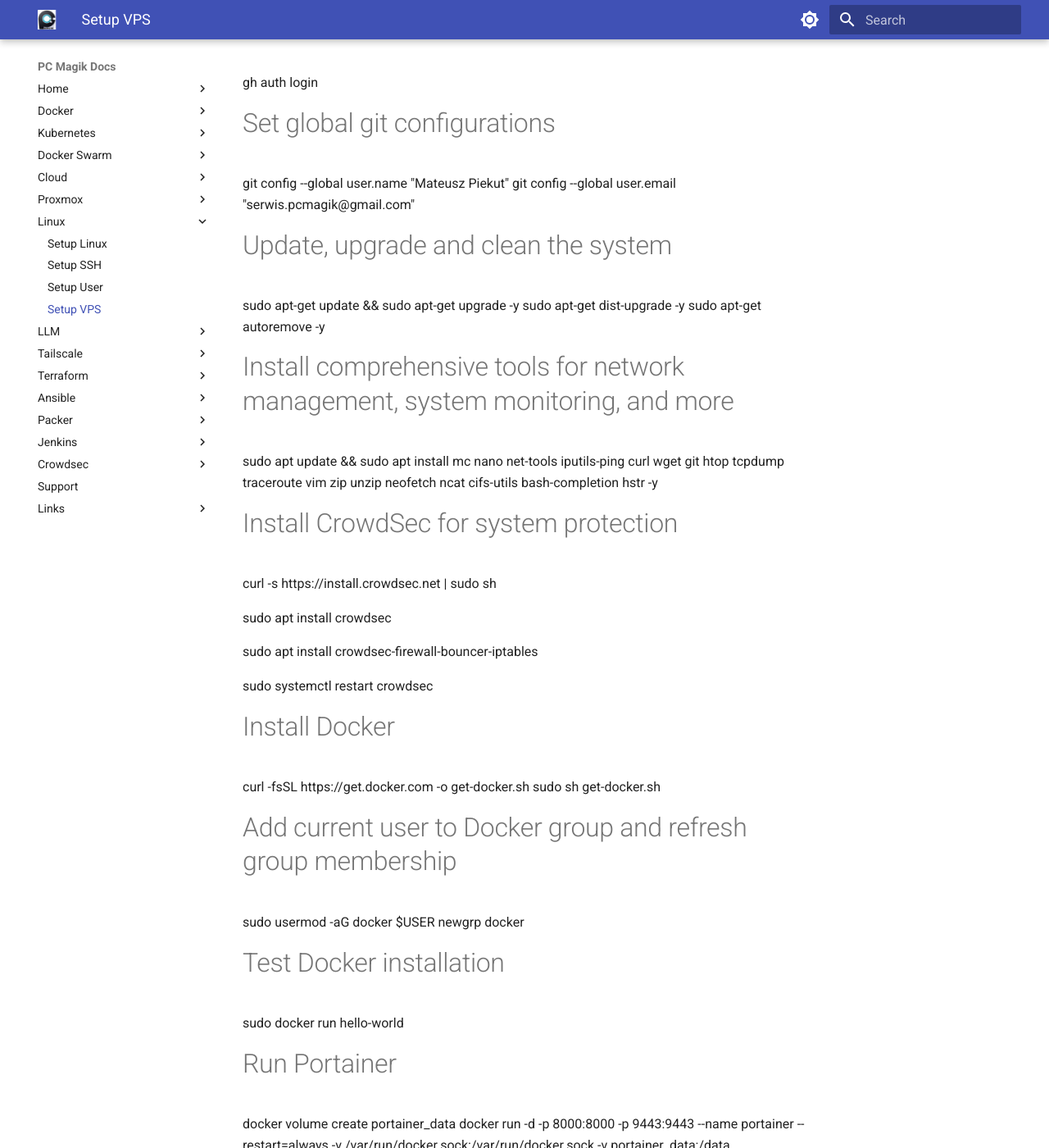
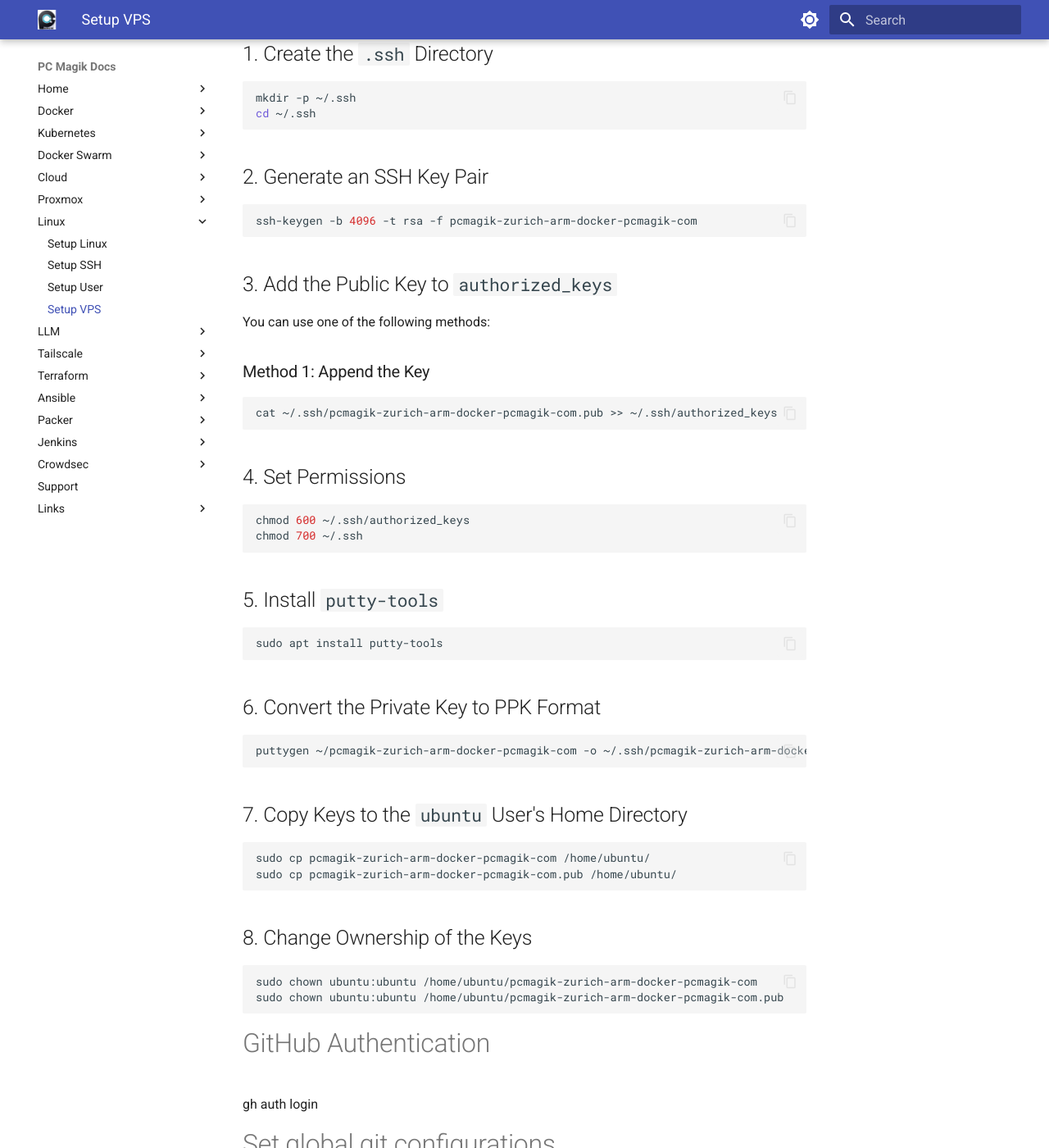
Before and after one commit to pcmagik/pcmagik.github.io, an MkDocs documentation site: the page built from docs/setup_vps.md, in a window 1280 px wide and 1400 px high, scrolled down 829 px. Shown: the whole window at 82% size. Built offline with MkDocs 1.6.1 and Material for MkDocs 9.7.7, drawn with Linux system fonts in a browser that asks for light colours; some of the changed text lies outside the part shown.

Commit message:
Add detailed SSH key setup instructions to VPS documentation

````diff
--- a/docs/setup_vps.md
+++ b/docs/setup_vps.md
@@ -1,4 +1,4 @@
-#!/bin/bash
+# Setup new VPS with Ubuntu 24.04 LTS Minimal ARM64
 
 # Set the timezone to Warsaw
 sudo timedatectl set-timezone Europe/Warsaw
@@ -16,6 +16,51 @@
 sudo usermod -aG sudo pcmagik
 
 # Set up SSH keys for the new user
+## 1. Create the `.ssh` Directory
+```bash
+mkdir -p ~/.ssh
+cd ~/.ssh
+```
+
+## 2. Generate an SSH Key Pair
+```bash
+ssh-keygen -b 4096 -t rsa -f pcmagik-zurich-arm-docker-pcmagik-com
+```
+
+## 3. Add the Public Key to `authorized_keys`
+You can use one of the following methods:
+
+### Method 1: Append the Key
+```bash
+cat ~/.ssh/pcmagik-zurich-arm-docker-pcmagik-com.pub >> ~/.ssh/authorized_keys
+```
+## 4. Set Permissions
+```bash
+chmod 600 ~/.ssh/authorized_keys
+chmod 700 ~/.ssh
+```
+
+## 5. Install `putty-tools`
+```bash
+sudo apt install putty-tools
+```
+
+## 6. Convert the Private Key to PPK Format
+```bash
+puttygen ~/pcmagik-zurich-arm-docker-pcmagik-com -o ~/.ssh/pcmagik-zurich-arm-docker-gronioss-pamagik-com.ppk
+```
+
+## 7. Copy Keys to the `ubuntu` User's Home Directory
+```bash
+sudo cp pcmagik-zurich-arm-docker-pcmagik-com /home/ubuntu/
+sudo cp pcmagik-zurich-arm-docker-pcmagik-com.pub /home/ubuntu/
+```
+
+## 8. Change Ownership of the Keys
+```bash
+sudo chown ubuntu:ubuntu /home/ubuntu/pcmagik-zurich-arm-docker-pcmagik-com
+sudo chown ubuntu:ubuntu /home/ubuntu/pcmagik-zurich-arm-docker-pcmagik-com.pub
+```
 
 
 
````
